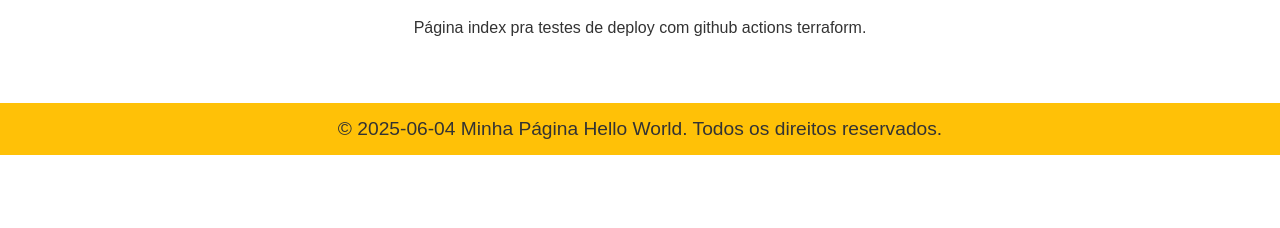
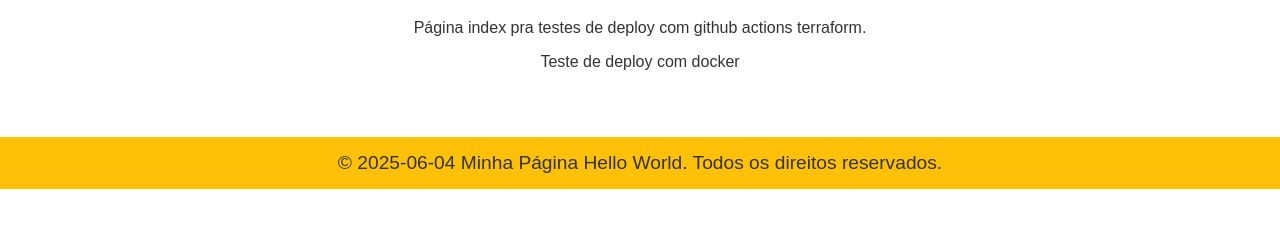
Before and after one commit to ChrisRP84/terraform-github-deploy, a plain HTML site: page index.html in a window 1280 px wide. Shown: the part 188-416 px from the top of the page. Drawn offline with Linux system fonts and the light colour scheme.

Commit message:
Update index.html

```diff
--- a/index.html
+++ b/index.html
@@ -38,6 +38,7 @@
     <main class="content">
         <h1>Primeira página teste de deploy github</h1>
         <p>Página index pra testes de deploy com github actions terraform.</p>
+        <p>Teste de deploy com docker</p>
     </main>
 
     <footer class="footer-banner">
```
